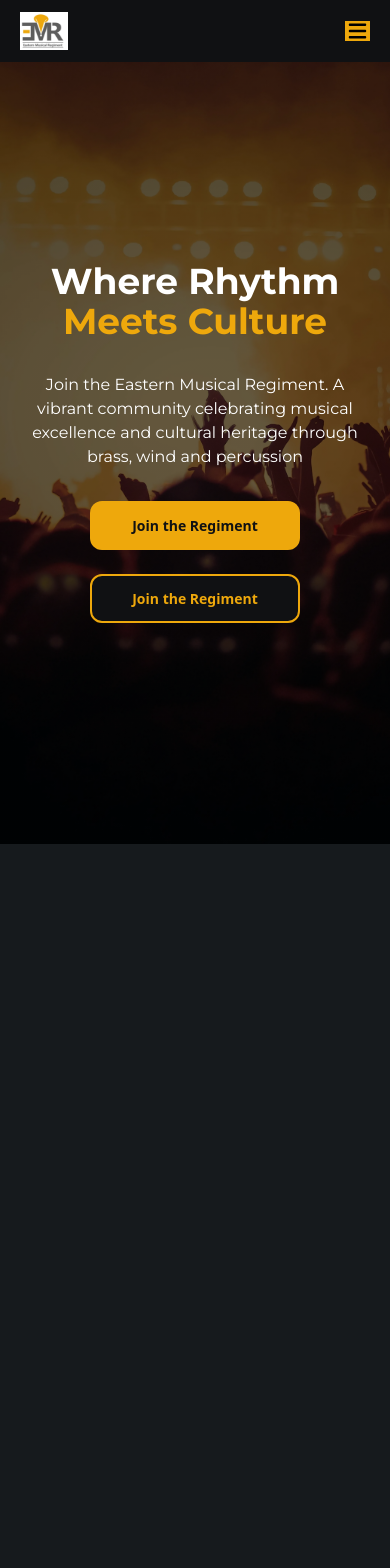
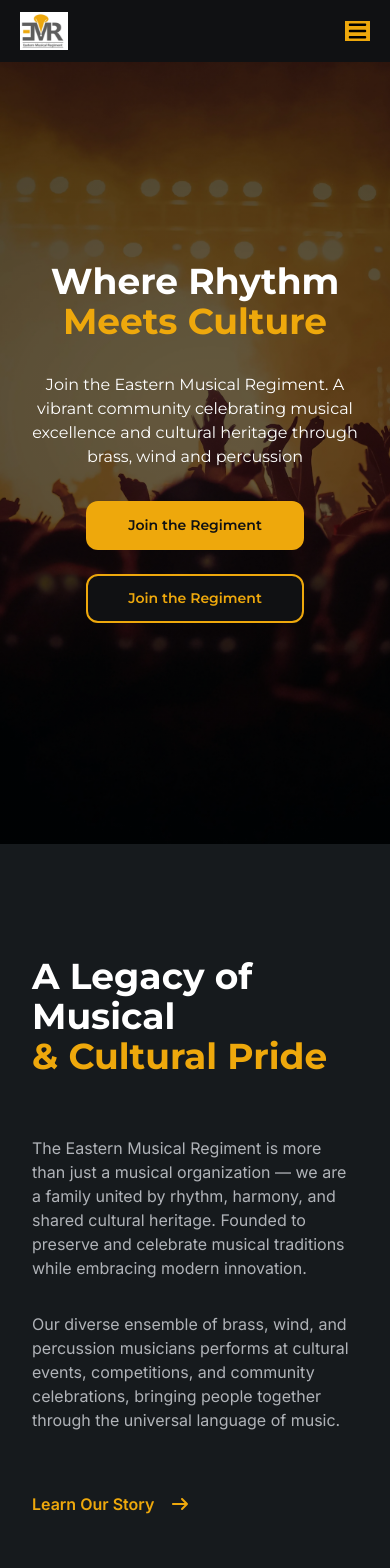
Before and after one commit to Emmanuel-Afrifa/eastern-musical-regiment-website, a Next.js app in the folder frontend/: page / in a window 390 px wide. Shown: the top 1568 px of the page. Built offline with nearby package versions, Linux system fonts and the light colour scheme.

Commit message:
Added the components for sections, title splits and populated the musical legacy section and styled it responsively

```diff
--- a/frontend/package.json
+++ b/frontend/package.json
@@ -13,9 +13,11 @@
     "@fortawesome/free-brands-svg-icons": "^7.2.0",
     "@fortawesome/free-solid-svg-icons": "^7.2.0",
     "@fortawesome/react-fontawesome": "^3.2.0",
+    "clsx": "^2.1.1",
     "next": "16.1.6",
     "react": "19.2.3",
-    "react-dom": "19.2.3"
+    "react-dom": "19.2.3",
+    "tailwind-merge": "^3.4.0"
   },
   "devDependencies": {
     "@tailwindcss/postcss": "^4",
--- /dev/null
+++ b/frontend/src/app/components/atoms/Section.tsx
@@ -0,0 +1,13 @@
+import { cn } from "@/src/lib/cn";
+
+const Section = ({children, bgColor = "bg-bg-black"}: {
+    children: React.ReactNode; bgColor?: string
+}) => {
+    return (
+        <section className={cn("w-full center py-28", bgColor)}>
+            {children}
+        </section>
+    )
+}
+
+export default Section
--- /dev/null
+++ b/frontend/src/app/components/atoms/TitleSplitColors.tsx
@@ -0,0 +1,22 @@
+import { cn } from "@/src/lib/cn"
+
+type TitleProps = {
+    firstTitle: string;
+    secondTitle: string;
+    firstColor?: string;
+    secondColor?: string;
+    classname?: string;
+}
+
+const TitleSplitColors = ({firstTitle, secondTitle, firstColor = "text-white", secondColor = "text-gold", classname = ""}:
+    TitleProps
+) => {
+    return (
+        <h2 className={cn("text-4xl md:text-5xl lg:text-6xl", firstColor, classname)}>
+            {firstTitle} <br />
+            <span className={cn(secondColor)}>{secondTitle}</span>
+        </h2>
+    )
+}
+
+export default TitleSplitColors
--- a/frontend/src/app/components/organisms/HeroSection.tsx
+++ b/frontend/src/app/components/organisms/HeroSection.tsx
@@ -18,12 +18,12 @@ const HeroSection = () => {
                         <Button
                             content="Join the Regiment"
                             ariaLabel="join button"
-                            classname="button bg-gold px-10 py-3 text-[14px] md:text-base 2xl:text-lg text-fg-black border-2 border-transparent"
+                            classname="button bg-gold font-montserrat px-10 py-3 text-[14px] md:text-base 2xl:text-lg text-fg-black border-2 border-transparent"
                         />
                         <Button
                             content="Join the Regiment"
                             ariaLabel="second join button"
-                            classname="button px-10 py-3 text-[14px] md:text-base 2xl:text-lg bg-fg-black text-gold border-2 border-gold"
+                            classname="button px-10 py-3 font-montserrat text-[14px] md:text-base 2xl:text-lg bg-fg-black text-gold border-2 border-gold"
                         />
                     </div>
                 </div>
--- a/frontend/src/app/components/organisms/MusicalLegacySection.tsx
+++ b/frontend/src/app/components/organisms/MusicalLegacySection.tsx
@@ -1,10 +1,45 @@
-import React from 'react'
+import TitleSplitColors from "../atoms/TitleSplitColors"
+import Section from "../atoms/Section"
+import Container from "../atoms/Container"
+import Button from "../atoms/Button"
+import { FontAwesomeIcon } from "@fortawesome/react-fontawesome"
+import { faArrowRight } from "@fortawesome/free-solid-svg-icons"
 
 const MusicalLegacySection = () => {
     return (
-        <section className='h-screen bg-bg-black'>
-
-        </section>
+        <Section>
+            <Container>
+                <div className="flex flex-col px-8 md:px-15">
+                    <TitleSplitColors
+                        firstTitle="A Legacy of Musical"
+                        secondTitle="& Cultural Pride"
+                    />
+                    <p className="mt-15 text-fg-gray text-base lg:text-lg">
+                        The Eastern Musical Regiment is more than just a musical organization — we
+                        are a family united by rhythm, harmony, and shared cultural heritage.
+                        Founded to preserve and celebrate musical traditions while embracing
+                        modern innovation.
+                    </p>
+                    <p className="mt-8 text-fg-gray text-base lg:text-lg">
+                        Our diverse ensemble of brass, wind, and percussion musicians performs at
+                        cultural events, competitions, and community celebrations, bringing
+                        people together through the universal language of music.
+                    </p>
+                    <Button
+                        content={
+                            <p className="text-gold">
+                                Learn Our Story
+                                <span>
+                                    <FontAwesomeIcon icon={faArrowRight} className="ml-4" />
+                                </span>
+                            </p>
+                        }
+                        ariaLabel="learn our story button"
+                        classname="button font-inter text-left mt-15 text-base lg:text-lg"
+                    />
+                </div>
+            </Container>
+        </Section>
     )
 }
 
--- /dev/null
+++ b/frontend/src/lib/cn.ts
@@ -0,0 +1,6 @@
+import { clsx, type ClassValue } from "clsx";
+import { twMerge } from "tailwind-merge";
+
+export const cn = (...inputs: ClassValue[]): string => {
+    return twMerge(clsx(inputs))
+}
```
Also changed, not shown: 1 other file (tests, documents, lock files or other folders).
